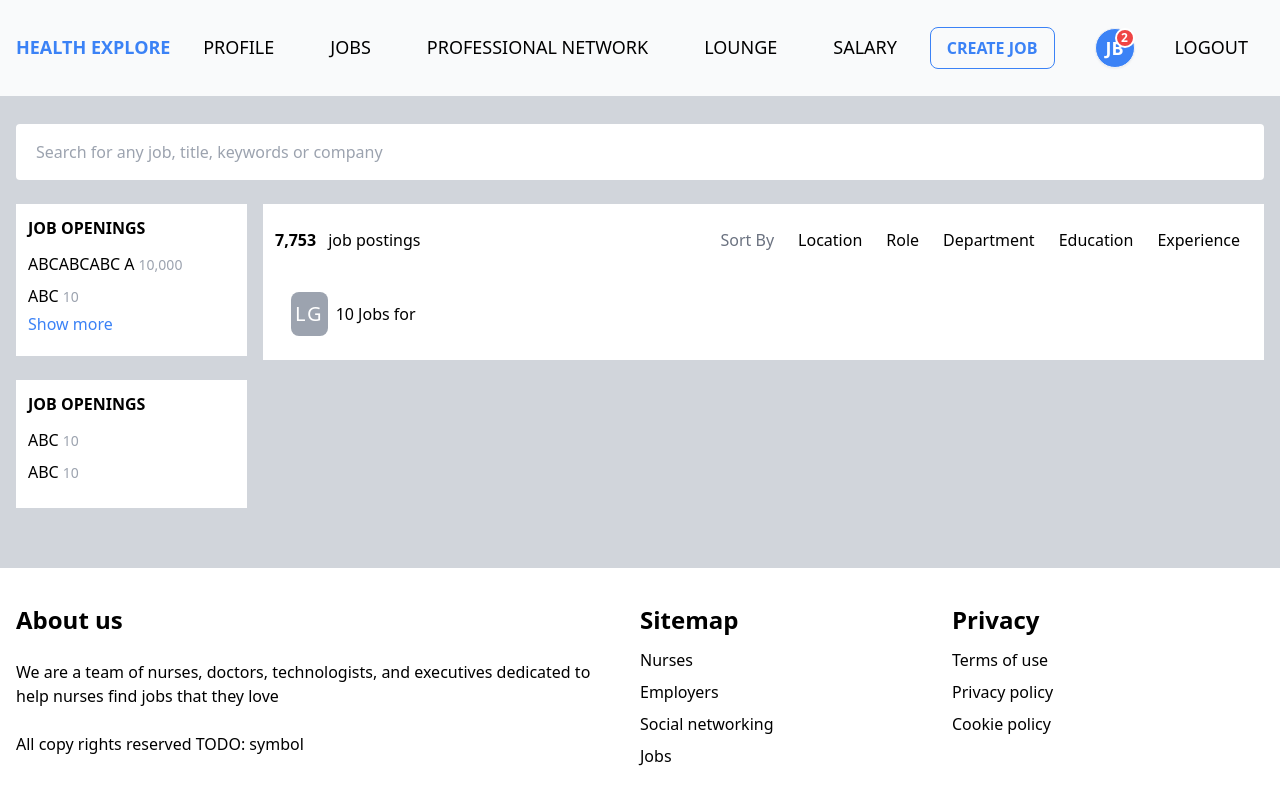
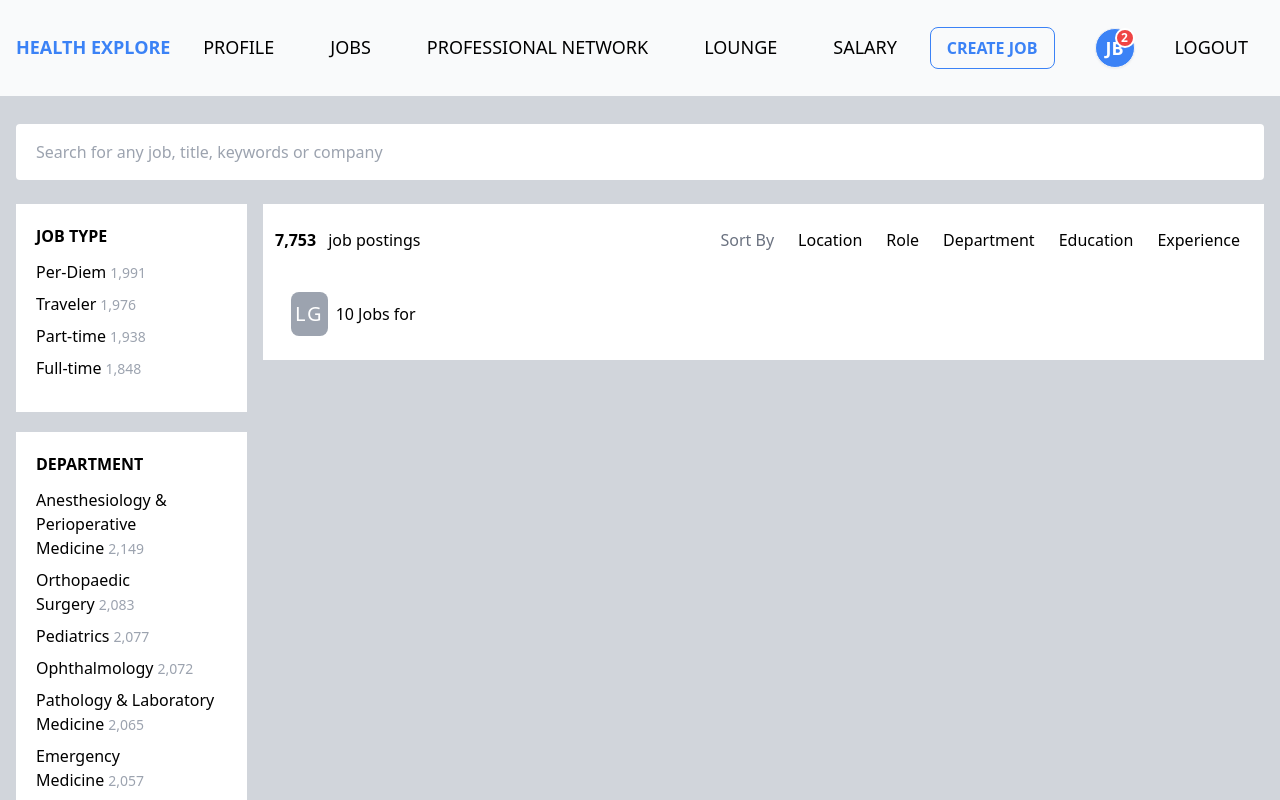
Before and after one commit to danialmalik/nextjs-tailwindcss-jobs-app, a Next.js app: page / in a window 1280 px wide. Shown: the top 800 px of the page. Built offline with nearby package versions, Linux system fonts and the light colour scheme.

Commit message:
Get filters from API

```diff
--- a/components/common/category-listing.jsx
+++ /dev/null
@@ -1,49 +0,0 @@
-import React, { useState } from "react";
-
-import Modal from "./modal";
-
-const CategoryListing = ({ title, categories = [], limitCount = null }) => {
-  const [isModalOpen, setIsModalOpen] = useState(false);
-
-  return (
-    <div className="w-full p-3 bg-white font-bold uppercase">
-      {isModalOpen && (
-        <Modal onClose={() => setIsModalOpen(false)} title={title}>
-          <div className="w-full gap-x-4 grid grid-cols-4 max-h-48 min-w-max max-w-2xl overflow-auto overflow-x-auto place-items-auto">
-            {categories.map((category, idx) => (
-              <div className="text-md font-normal my-1 min" key={idx}>
-                {category.label}
-                <span className="text-sm px-1 text-gray-400">
-                  {category.count.toLocaleString()}
-                </span>
-              </div>
-            ))}
-          </div>
-        </Modal>
-      )}
-      <div className="text-l">{title}</div>
-      <div className="flex flex-col my-2">
-        {categories
-          .slice(0, limitCount ? limitCount : undefined)
-          .map((category, idx) => (
-            <div className="text-md font-normal my-1" key={idx}>
-              {category.label}
-              <span className="text-sm px-1 text-gray-400">
-                {category.count.toLocaleString()}
-              </span>
-            </div>
-          ))}
-        {limitCount && categories.length > limitCount && (
-          <div
-            className="text text-md text-blue-500 cursor-pointer normal-case font-normal"
-            onClick={() => setIsModalOpen(true)}
-          >
-            Show more
-          </div>
-        )}
-      </div>
-    </div>
-  );
-};
-
-export default CategoryListing;
--- /dev/null
+++ b/components/common/loader.jsx
@@ -0,0 +1,26 @@
+import React from "react";
+
+const Loader = () => {
+  return (
+    <div className="flex justify-center items-center p-6">
+      <svg className="animate-spin w-full h-full mr-3" viewBox="0 0 100 100">
+        <g fill="none">
+
+          <circle
+            className="text-blue-500"
+            style={{
+              stroke: "currentColor",
+              strokeWidth: "10",
+              strokeDasharray: "50",
+            }}
+            cx="50"
+            cy="50"
+            r="45"
+          />
+        </g>
+      </svg>
+    </div>
+  );
+};
+
+export default Loader;
--- a/components/common/modal.jsx
+++ b/components/common/modal.jsx
@@ -4,11 +4,11 @@ const Modal = ({ title, children, onClose }) => {
   return (
     <>
       <div className="justify-center items-center flex overflow-x-hidden overflow-y-auto fixed inset-0 z-50 outline-none focus:outline-none">
-        <div className="relative w-auto my-6 mx-auto max-w-3xl">
+        <div className="relative w-auto my-6 mx-auto max-w-5xl">
           {/*content*/}
           <div className="border-0 rounded-lg shadow-lg relative flex flex-col w-full bg-white outline-none focus:outline-none">
             {/*header*/}
-            <div className="flex items-start justify-between p-5 border-b border-solid border-gray-300 rounded-t">
+            <div className="flex items-start justify-between p-5 border-b-2 border-solid border-gray-300 rounded-t">
               <h3 className="text-3xl font-semibold">{title}</h3>
               <button
                 className="p-1 ml-auto bg-transparent border-0 text-black float-right text-3xl leading-none font-semibold outline-none focus:outline-none"
--- a/components/complex/jobs-filters.jsx
+++ /dev/null
@@ -1,51 +0,0 @@
-import React from "react";
-
-import CategoryListing from "../common/category-listing";
-
-const JobsFilters = () => {
-  return (
-    <>
-      <div className="my-6 w-full">
-        <CategoryListing
-          title="Job openings"
-          categories={[
-            {
-              label: "abcabcabc a",
-              count: 10000,
-            },
-            {
-              label: "abc",
-              count: 10,
-            },
-            {
-              label: "abc",
-              count: 10,
-            },
-            {
-              label: "abc",
-              count: 10,
-            },
-          ]}
-          limitCount={2}
-        />
-      </div>
-      <div className="my-2 w-full">
-        <CategoryListing
-          title="Job openings"
-          categories={[
-            {
-              label: "abc",
-              count: 10,
-            },
-            {
-              label: "abc",
-              count: 10,
-            },
-          ]}
-        />
-      </div>
-    </>
-  );
-};
-
-export default JobsFilters;
--- /dev/null
+++ b/components/jobs-filters/category-listing.jsx
@@ -0,0 +1,51 @@
+import React, { useState } from "react";
+
+import Modal from "../common/modal";
+
+const CategoryListing = ({ title, categories = [], limitCount = null }) => {
+  const [isModalOpen, setIsModalOpen] = useState(false);
+
+  return (
+    <div className="w-full">
+      {isModalOpen && (
+        <Modal onClose={() => setIsModalOpen(false)} title={title}>
+          <div className="w-full grid grid-cols-4 overflow-y-auto">
+            {categories.map((category, idx) => (
+              <div className="text-md font-normal my-1 min" key={idx}>
+                {category.label}
+                <span className="text-sm px-1 text-gray-400">
+                  {category.count.toLocaleString()}
+                </span>
+              </div>
+            ))}
+          </div>
+        </Modal>
+      )}
+      <div className="bg-white p-5 my-5">
+        <div className="text-l font-bold uppercase">{title}</div>
+        <div className="flex flex-col my-2">
+          {categories
+            .slice(0, limitCount ? limitCount : undefined)
+            .map((category, idx) => (
+              <div className="text-md font-normal my-1" key={idx}>
+                {category.label}
+                <span className="text-sm px-1 text-gray-400">
+                  {category.count.toLocaleString()}
+                </span>
+              </div>
+            ))}
+          {limitCount && categories.length > limitCount && (
+            <div
+              className="text text-md text-blue-500 cursor-pointer normal-case font-normal"
+              onClick={() => setIsModalOpen(true)}
+            >
+              Show more
+            </div>
+          )}
+        </div>
+      </div>
+    </div>
+  );
+};
+
+export default CategoryListing;
--- /dev/null
+++ b/components/jobs-filters/index.js
@@ -0,0 +1 @@
+export { default } from "./jobs-filters"
--- /dev/null
+++ b/components/jobs-filters/jobs-filters.jsx
@@ -0,0 +1,37 @@
+import React from "react";
+
+import CategoryListing from "./category-listing";
+import Loader from "../common/loader";
+
+import useFilters from "./useFilters";
+
+function JobsFilters() {
+  const { filters, error } = useFilters();
+  return (
+    <div className="my-6 w-full">
+      {error && (
+        <div className="text text-red-500 p-5 flex text-center bg-white">
+          Failed to fetch filters.
+        </div>
+      )}
+      {!error && !filters && (
+        <div className="bg-white flex p-5 items-center justify-items-center">
+          <Loader />
+        </div>
+      )}
+      {filters &&
+        filters.length > 0 &&
+        filters.map((filter, idx) => (
+          <div key={idx}>
+            <CategoryListing
+              title={filter.filter_type}
+              categories={filter.entries}
+              limitCount={10}
+            />
+          </div>
+        ))}
+    </div>
+  );
+}
+
+export default JobsFilters;
--- /dev/null
+++ b/components/jobs-filters/useFilters.js
@@ -0,0 +1,46 @@
+import axios from 'axios';
+import React, { useState } from 'react'
+import useSWR from "swr";
+
+const FILTERS_API_URL = "/api/filters";
+
+const TYPES_ORDER = [
+    'job_type',
+    'department',
+    'work_schedule',
+    'experience'
+]
+
+const useFilters = () => {
+    const { data: response, error } = useSWR(FILTERS_API_URL, url => axios.get(url));
+
+    if (error) {
+        console.error(error)
+    }
+    const filters = response ? Object.entries(response.data).sort(([keyA], [keyB]) => {
+        const [indexA, indexB] = [TYPES_ORDER.indexOf(keyA), TYPES_ORDER.indexOf(keyB)];
+
+        switch (true) {
+            case indexA < 0 && indexB < 0:
+                return 0;
+            case indexA < 0:
+                return -1;
+            case indexB < 0:
+                return 1;
+            default:
+                return indexA - indexB
+        }
+    }).map(([key, filterEntries]) => (
+        {
+            filter_type: key.replace("_", " "),
+            entries: filterEntries.map((entry) => ({
+                label: entry.key,
+                count: entry.doc_count
+            }))
+        }
+    )) : null;
+
+    return { filters, error };
+}
+
+export default useFilters;
--- a/components/jobs-listing/jobs-listing.jsx
+++ b/components/jobs-listing/jobs-listing.jsx
@@ -1,4 +1,4 @@
-import React, { useState } from "react";
+import React, { useEffect, useState } from "react";
 
 import JobsGroup from "./jobs-group";
 
--- a/package.json
+++ b/package.json
@@ -6,14 +6,16 @@
     "dev": "next dev",
     "build": "next build",
     "start": "next start"
-    },
+  },
   "dependencies": {
     "autoprefixer": "^10.2.4",
+    "axios": "^0.21.1",
     "next": "10.0.3",
     "postcss": "^8.2.6",
     "postcss-cli": "^8.3.1",
     "react": "17.0.1",
     "react-dom": "17.0.1",
+    "swr": "^0.4.2",
     "tailwindcss": "^2.0.3"
   }
 }
--- a/pages/index.js
+++ b/pages/index.js
@@ -2,7 +2,7 @@ import Navbar from "../components/navbar";
 import Footer from "../components/footer";
 import SearchBar from "../components/inputs/search-bar";
 import MaxWidthContainer from "../components/containers/max-width-container"
-import JobsFilters from "../components/complex/jobs-filters"
+import JobsFilters from "../components/jobs-filters"
 import JobsListing from "../components/jobs-listing"
 
 const Index = () => {
@@ -27,7 +27,7 @@ const Index = () => {
         </MaxWidthContainer>
 
       </div>
-      <div className="absolute bottom-0 w-full">
+      <div className="bottom-0 w-full">
         <Footer />
       </div>
     </div>
```
Also changed, not shown: 1 other file (tests, documents, lock files or other folders).
